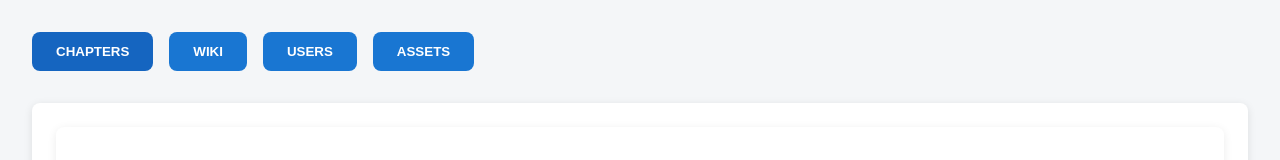
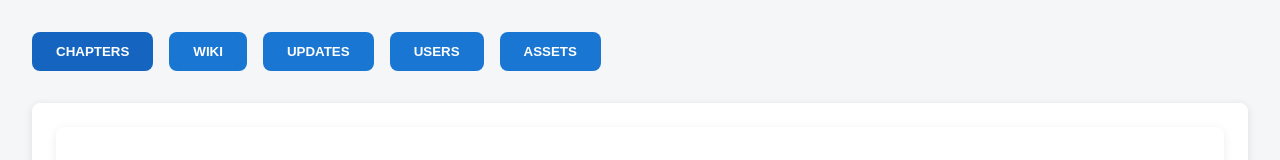
Before and after one commit to OscarCawley/grit-comic, a React (Create React App) app in the folder client/: page /admin in a window 1280 px wide. Shown: the top 160 px of the page. Built offline with nearby package versions, Linux system fonts and the light colour scheme; no server answers; the HTML template or start-up script is replaced by a standard one.

Commit message:
Added Update view

```diff
--- a/client/src/pages/Admin/Admin.js
+++ b/client/src/pages/Admin/Admin.js
@@ -2,6 +2,7 @@ import React, { useState } from 'react';
 import ChapterAdmin from '../../components/ChapterAdmin/ChapterAdmin.js';
 import PageAdmin from '../../components/PageAdmin/PageAdmin.js';
 import WikiAdmin from '../../components/WikiAdmin/WikiAdmin.js';
+import UpdatesAdmin from '../../components/UpdatesAdmin/UpdatesAdmin.js';
 import UserAdmin from '../../components/UserAdmin/UserAdmin.js';
 import AssetAdmin from '../../components/AssetAdmin/AssetAdmin.js';
 import './Admin.css';
@@ -15,6 +16,7 @@ const Admin = () => {
             <div className="toggle-buttons">
                 <button onClick={() => setView('chapters')} className={view === 'chapters' ? 'active' : ''}>CHAPTERS</button>
                 <button onClick={() => setView('wiki')} className={view === 'wiki' ? 'active' : ''}>WIKI</button>
+                <button onClick={() => setView('updates')} className={view === 'updates' ? 'active' : ''}>UPDATES</button>
                 <button onClick={() => setView('users')} className={view === 'users' ? 'active' : ''}>USERS</button>
                 <button onClick={() => setView('assets')} className={view === 'assets' ? 'active' : ''}>ASSETS</button>
             </div>
@@ -23,6 +25,7 @@ const Admin = () => {
                 {view === 'chapters' && <ChapterAdmin setView={setView} setSelectedChapter={setSelectedChapter}/>}
                 {view === 'pages' && <PageAdmin selectedChapter={selectedChapter}/>}
                 {view === 'wiki' && <WikiAdmin />}
+                {view === 'updates' && <UpdatesAdmin />}
                 {view === 'users' && <UserAdmin />}
                 {view === 'assets' && <AssetAdmin />}
 
```
